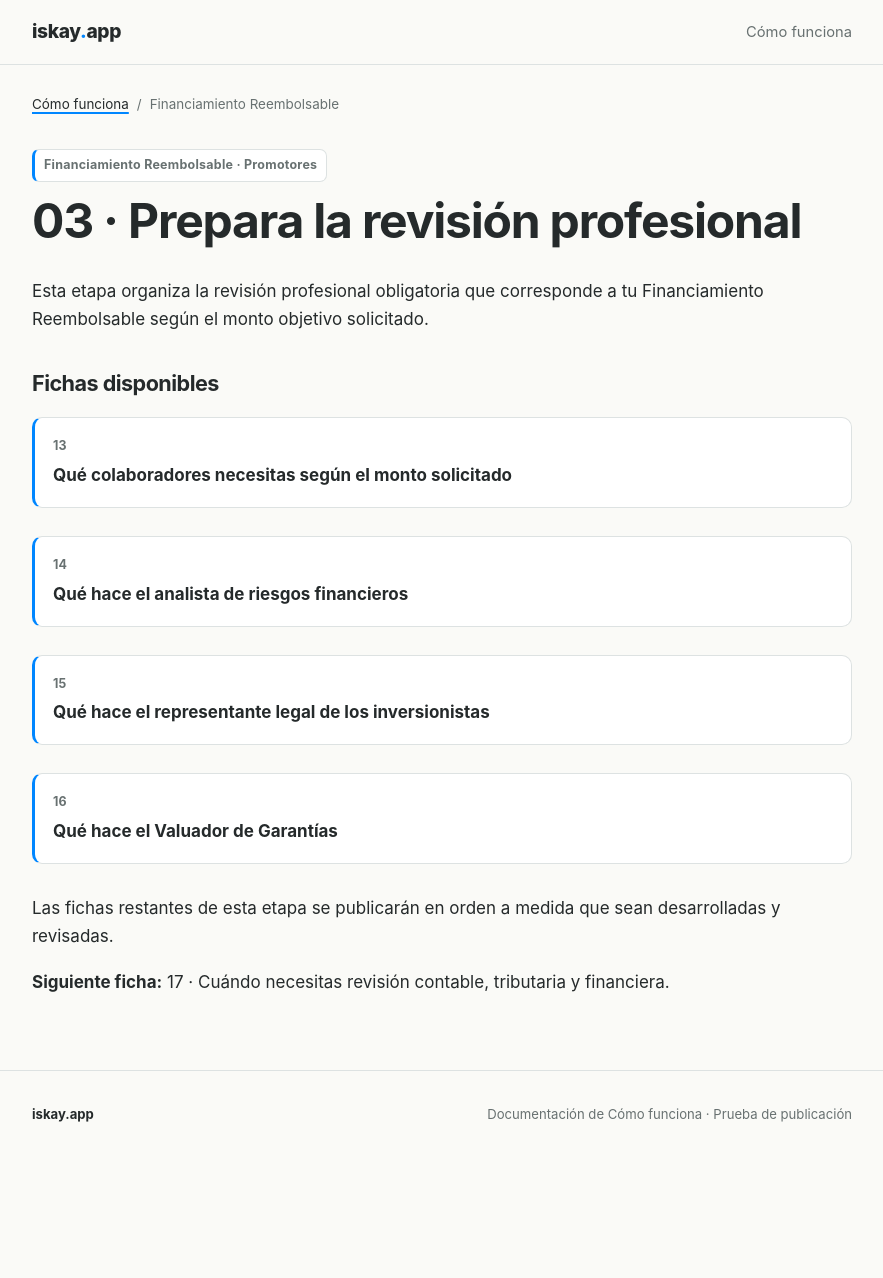
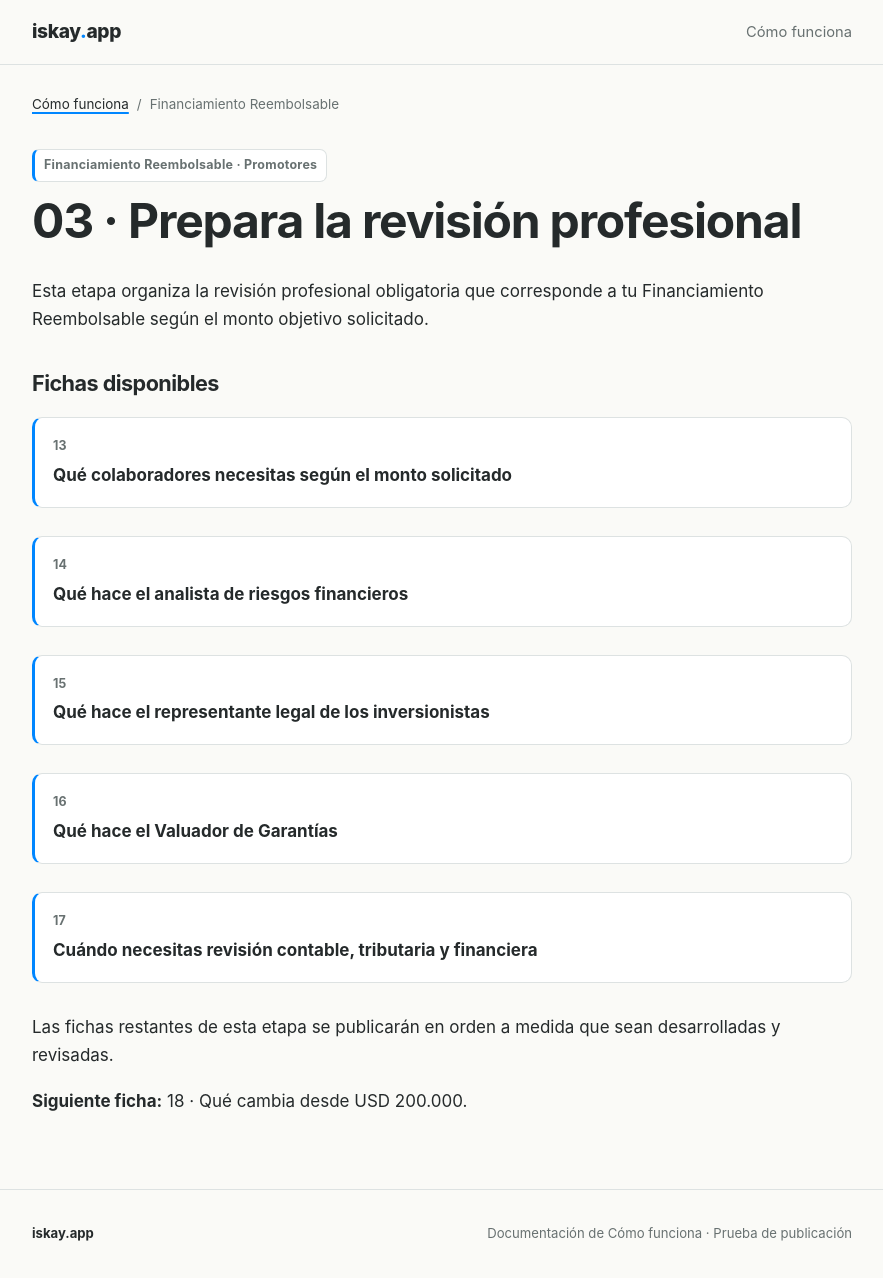
Before and after one commit to iskayApp/como-funciona, a Jekyll site: the page built from ideas/financiamiento-reembolsable/promotores/03-prepara-la-revision-profesional/index.md, in a window 1280 px wide and 1278 px high. Shown: the whole window, without its empty margins (198-1081 px from the left). Built offline with Jekyll 4.4.1, drawn with Linux system fonts in a browser that asks for light colours.

Commit message:
docs: actualizar indice etapa 03 con ficha 17

```diff
--- a/ideas/financiamiento-reembolsable/promotores/03-prepara-la-revision-profesional/index.md
+++ b/ideas/financiamiento-reembolsable/promotores/03-prepara-la-revision-profesional/index.md
@@ -18,8 +18,9 @@ Esta etapa organiza la revisión profesional obligatoria que corresponde a tu Fi
   <li><a href="{{ '/financiamiento-reembolsable/promotores/prepara-la-revision-profesional/que-hace-el-analista-de-riesgos-financieros/' | relative_url }}"><span class="topic-number">14</span><strong>Qué hace el analista de riesgos financieros</strong></a></li>
   <li><a href="{{ '/financiamiento-reembolsable/promotores/prepara-la-revision-profesional/que-hace-el-representante-legal-de-los-inversionistas/' | relative_url }}"><span class="topic-number">15</span><strong>Qué hace el representante legal de los inversionistas</strong></a></li>
   <li><a href="{{ '/financiamiento-reembolsable/promotores/prepara-la-revision-profesional/que-hace-el-valuador-de-garantias/' | relative_url }}"><span class="topic-number">16</span><strong>Qué hace el Valuador de Garantías</strong></a></li>
+  <li><a href="{{ '/financiamiento-reembolsable/promotores/prepara-la-revision-profesional/cuando-necesitas-revision-contable-tributaria-y-financiera/' | relative_url }}"><span class="topic-number">17</span><strong>Cuándo necesitas revisión contable, tributaria y financiera</strong></a></li>
 </ul>
 
 Las fichas restantes de esta etapa se publicarán en orden a medida que sean desarrolladas y revisadas.
 
-**Siguiente ficha:** 17 · Cuándo necesitas revisión contable, tributaria y financiera.
+**Siguiente ficha:** 18 · Qué cambia desde USD 200.000.
```
